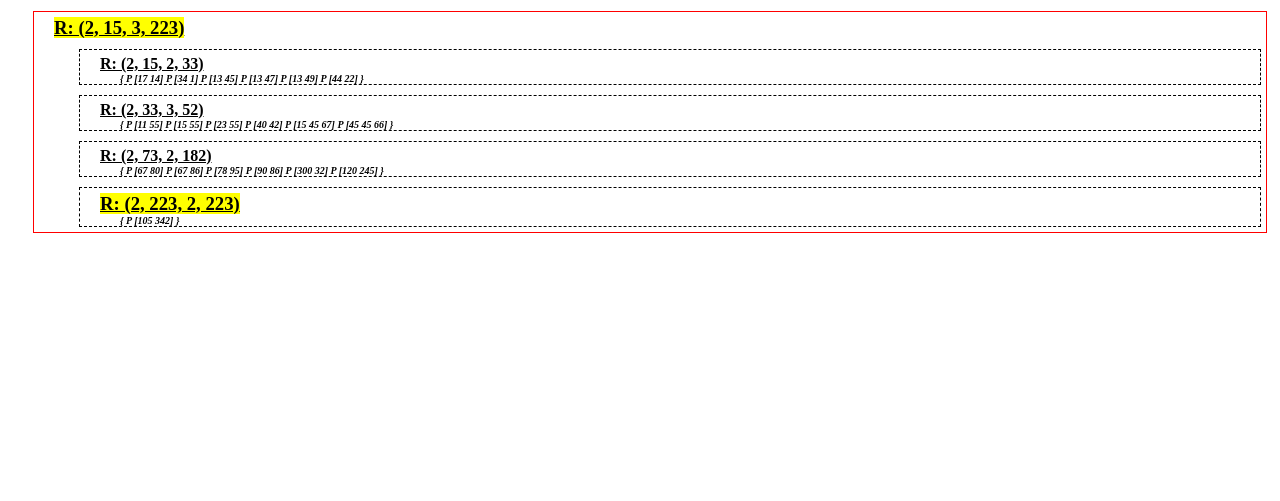
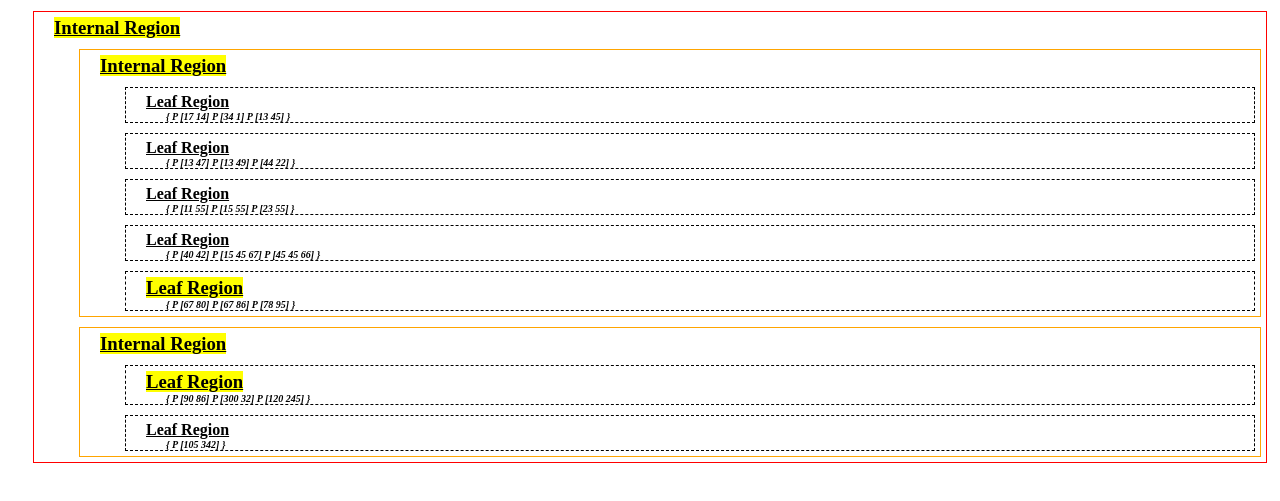
Before and after one commit to wer4ty/index, a plain HTML site: page visual/index.html in a window 1280 px wide. Shown: the part 111-612 px from the top of the page. Drawn offline with Linux system fonts and the light colour scheme.

Commit message:
visual effect

```diff
--- a/visual/index.html
+++ b/visual/index.html
@@ -1,6 +1,11 @@
 <!DOCTYPE html><html><head><title>R+Tree index</title><style>ul, li {list-style-type: none;  margin: 0; padding: 0; }ul { padding-left: 20px; border: 0px solid #333; display: block; margin: 5px;  }li { padding-left: 20px; padding-top: 5px; margin-top:5px; display: block; margin-top: 10px; font-weight: bold;} .highlight { background-color: yellow; display:inline; } .dataPoint {padding-left: 20px; font-size: 10px; font-color: gray; }</style></head><body><img  src='logo.png'><ul><li style='border: 1px solid red'><u><h3 class='highlight'>
-		R: (2, 15, 3, 223)</h3></u><ul><li style='border: 1px dashed black'><u>
-		R: (2, 15, 2, 33)</u><div class='dataPoint'><i><b>{ 	P [17 14]  	P [34 1]  	P [13 45]  	P [13 47]  	P [13 49]  	P [44 22]   }</i></b></div></li><li style='border: 1px dashed black'><u>
-		R: (2, 33, 3, 52)</u><div class='dataPoint'><i><b>{ 	P [11 55]  	P [15 55]  	P [23 55]  	P [40 42]  	P [15 45 67]  	P [45 45 66]   }</i></b></div></li><li style='border: 1px dashed black'><u>
-		R: (2, 73, 2, 182)</u><div class='dataPoint'><i><b>{ 	P [67 80]  	P [67 86]  	P [78 95]  	P [90 86]  	P [300 32]  	P [120 245]   }</i></b></div></li><li style='border: 1px dashed black'><u><h3 class='highlight'>
-		R: (2, 223, 2, 223)</h3></u><div class='dataPoint'><i><b>{ 	P [105 342]   }</i></b></div></li></ul></li></ul></body></html>
+		Internal Region</h3></u><ul><li style='border: 1px solid orange'><u><h3 class='highlight'>
+		Internal Region</h3></u><ul><li style='border: 1px dashed black'><u>
+		Leaf Region</u><div class='dataPoint'><i><b>{ 	P [17 14]  	P [34 1]  	P [13 45]   }</i></b></div></li><li style='border: 1px dashed black'><u>
+		Leaf Region</u><div class='dataPoint'><i><b>{ 	P [13 47]  	P [13 49]  	P [44 22]   }</i></b></div></li><li style='border: 1px dashed black'><u>
+		Leaf Region</u><div class='dataPoint'><i><b>{ 	P [11 55]  	P [15 55]  	P [23 55]   }</i></b></div></li><li style='border: 1px dashed black'><u>
+		Leaf Region</u><div class='dataPoint'><i><b>{ 	P [40 42]  	P [15 45 67]  	P [45 45 66]   }</i></b></div></li><li style='border: 1px dashed black'><u><h3 class='highlight'>
+		Leaf Region</h3></u><div class='dataPoint'><i><b>{ 	P [67 80]  	P [67 86]  	P [78 95]   }</i></b></div></li></ul></li></ul><ul><li style='border: 1px solid orange'><u><h3 class='highlight'>
+		Internal Region</h3></u><ul><li style='border: 1px dashed black'><u><h3 class='highlight'>
+		Leaf Region</h3></u><div class='dataPoint'><i><b>{ 	P [90 86]  	P [300 32]  	P [120 245]   }</i></b></div></li><li style='border: 1px dashed black'><u>
+		Leaf Region</u><div class='dataPoint'><i><b>{ 	P [105 342]   }</i></b></div></li></ul></li></ul></li></ul></body></html>
```
Also changed, not shown: 2 other files.
